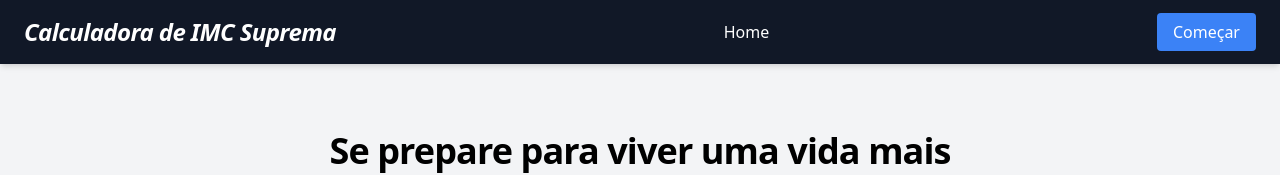
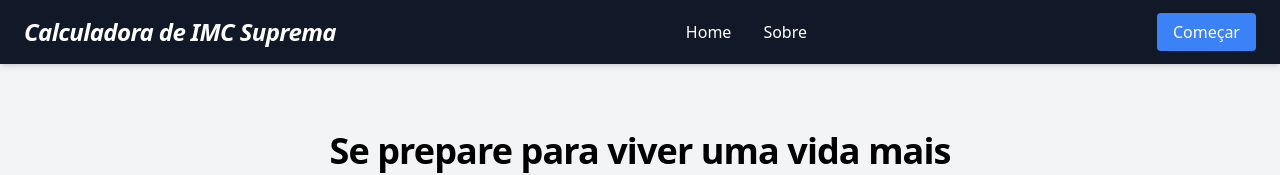
Before and after one commit to gustahxn/CalcImc, a React (Vite) app in the folder calcImc/: page / in a window 1280 px wide. Shown: the top 175 px of the page. Built offline with nearby package versions, Linux system fonts and the light colour scheme.

Commit message:
Header initiated

```diff
--- a/calcImc/src/components/Header.jsx
+++ b/calcImc/src/components/Header.jsx
@@ -11,7 +11,7 @@ const Header = () => {
 
         <nav className="hidden md:flex space-x-8">
           <a href="#home" className="hover:text-blue-400 transition">Home</a>
-
+          <a href="#home" className="hover:text-blue-400 transition">Sobre</a>
         </nav>
 
         <div className="hidden md:block">
```
